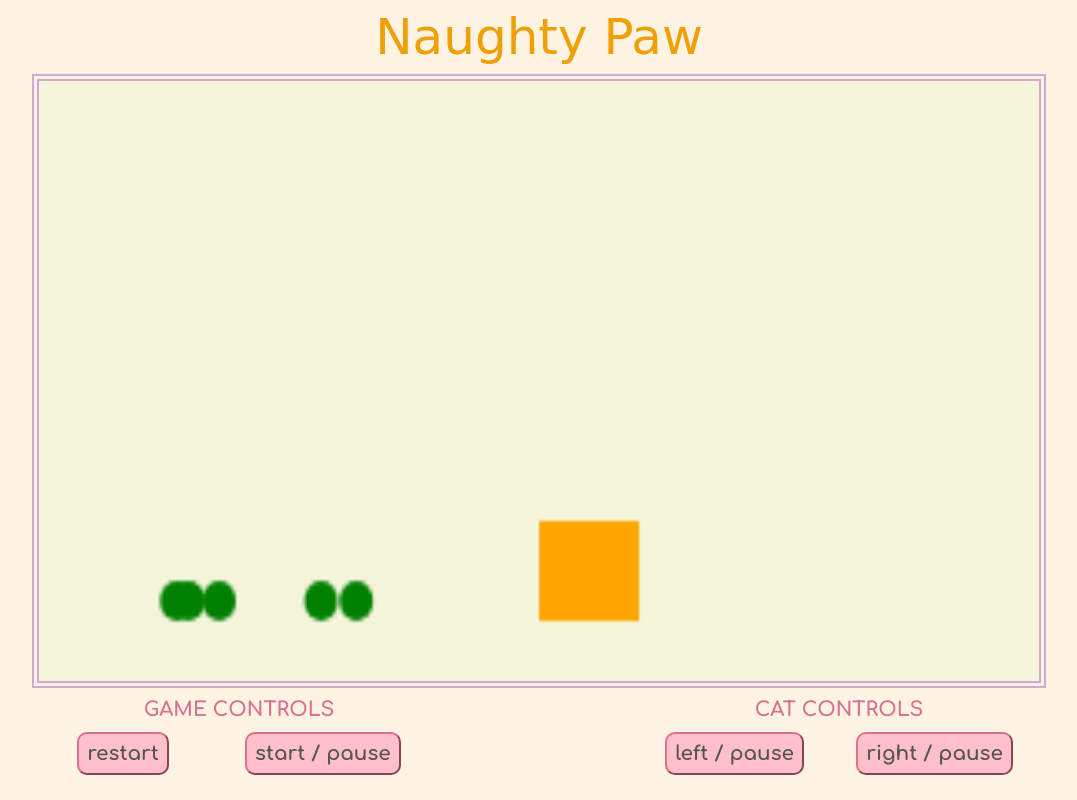
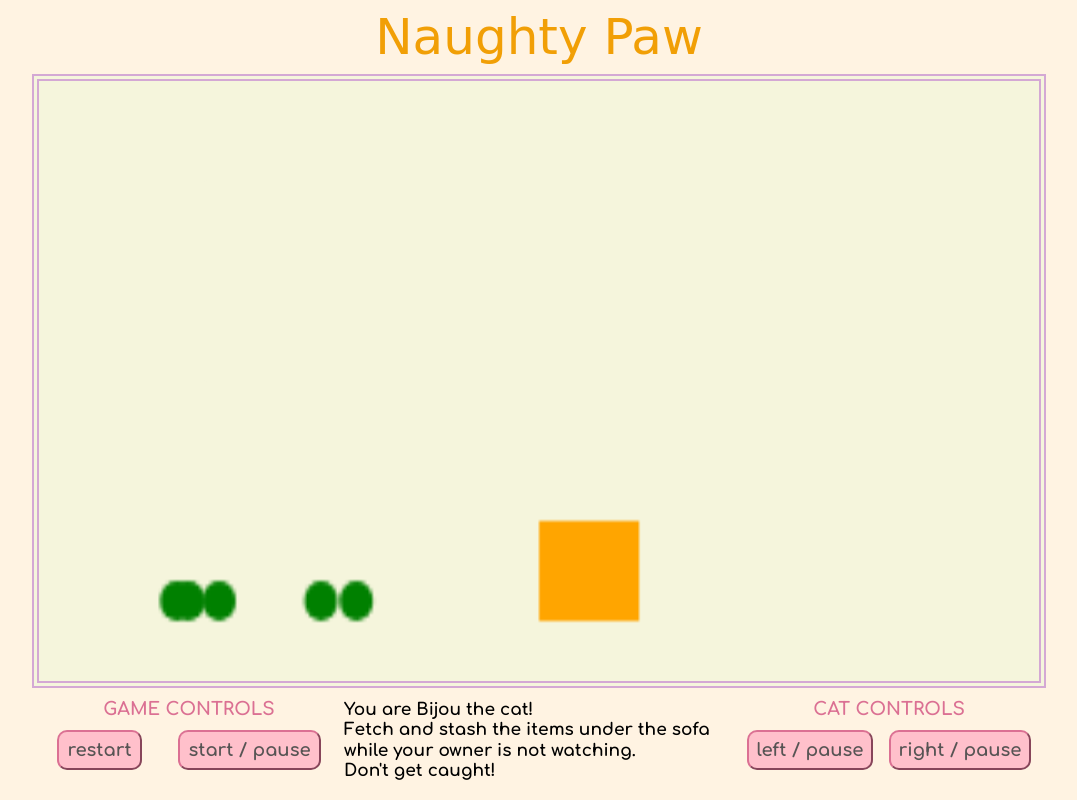
Before and after one commit to vickiychung/BubbleTea, a website built with webpack: page dist/index.html in a window 1280 px wide. Shown: the whole page, without its empty margins (101-1178 px from the left). Built offline with nearby package versions, Linux system fonts and the light colour scheme; files whose address does not match are found by name; a web font is replaced by a local one.

Commit message:
Add game instructions

```diff
--- a/dist/assets/stylesheets/game.css
+++ b/dist/assets/stylesheets/game.css
@@ -1,7 +1,7 @@
 body {
   background-color: rgba(255, 235, 205, 0.575);
   font-family: 'Comfortaa', cursive;
-  font-size: 20px;
+  font-size: 18px;
   display: flex;
   flex-direction: column;
   align-items: center;
@@ -23,7 +23,7 @@ header {
   border-width: 7px;
 }
 
-.buttons-wrapper {
+.controls-wrapper {
   margin-top: 12px;
   width: 1000px;
 
@@ -42,7 +42,7 @@ header {
 }
 
 .game-buttons-wrapper, .cat-buttons-wrapper {
-  width: 400px;
+  width: 300px;
   margin-top: 12px;
 
   display: flex;
@@ -54,7 +54,7 @@ button {
   background-color: pink;
   color: rgb(87, 84, 84);
   font-family: 'Comfortaa', cursive;
-  font-size: 20px;
+  font-size: 18px;
 
   border-style: outset;
   border-color: palevioletred;
@@ -62,3 +62,10 @@ button {
   border-radius: 10px;
   padding: 8px;
 }
+
+.game-text-wrapper {
+  font-size: 17px;
+  line-height: 1.2;
+  padding-left: 5px;
+  padding-right: 5px;
+}
--- a/dist/index.html
+++ b/dist/index.html
@@ -19,7 +19,7 @@
     <header>Naughty Paw</header>
     <canvas id="game-canvas" style="height: 600px; width: 1000px;"></canvas>
 
-    <div class="buttons-wrapper">
+    <div class="controls-wrapper">
       <div class="game-controls-wrapper">
         <p>Game Controls</p>
 
@@ -27,6 +27,12 @@
           <button id="restart-button">restart</button>
           <button id="pause-button">start / pause</button>
         </div>
+      </div>
+
+      <div class="game-text-wrapper">
+        <p>You are Bijou the cat!</p>
+        <p>Fetch and stash the items under the sofa while your owner is not watching.</p>
+        <p>Don't get caught!</p>
       </div>
 
       <div class="cat-controls-wrapper">
```
